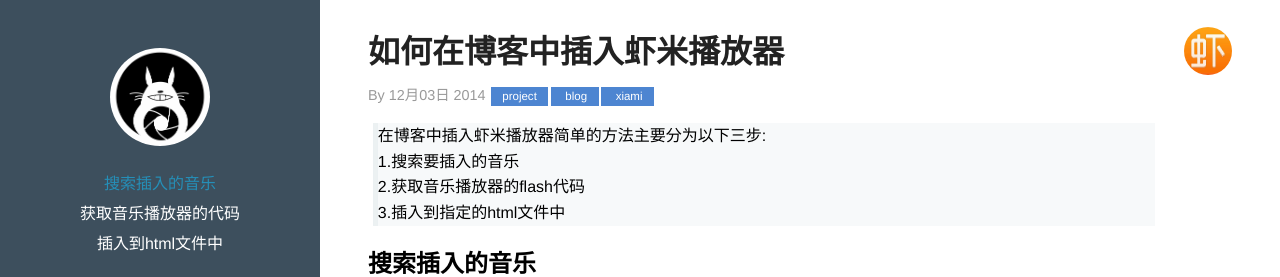
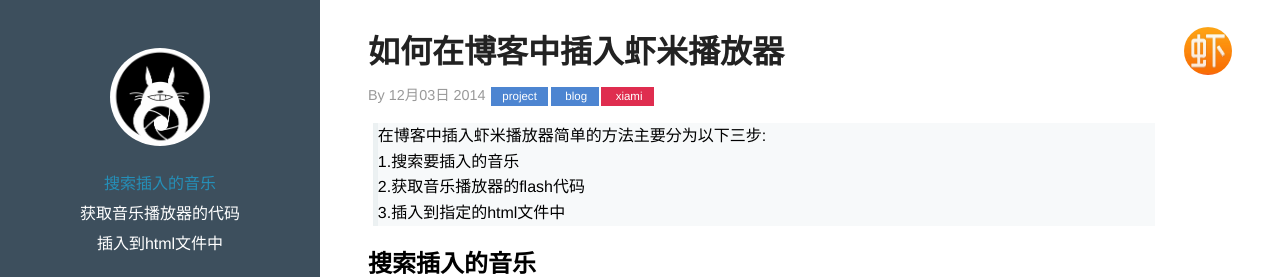
Before and after one commit to hexo2hexo/xwzpp.github.io, a Jekyll site: the page built from _posts/2014-12-03-insert-xiami-to-blog.md, in a window 1280 px wide. Shown: the top 277 px of the page. Built offline with Jekyll 4.4.1, drawn with Linux system fonts in a browser that asks for light colours; Markdown is read by kramdown in place of the engine named in the settings; comment, search, counter and statistics services are not loaded.

Commit message:
2014-12-5

```diff
--- a/_layouts/post.html
+++ b/_layouts/post.html
@@ -10,8 +10,8 @@
 
     <p class="post-meta">By {{ page.date | date: "%m" }}月{{ page.date | date: "%d" }}日  {{ page.date | date: "%Y" }}  <a
             class="post-categorybut " href="/type/#{{ post.categories  }}">{{ page.categories  }}</a><a
-            class="post-categorybut " href="/tag/#{{ page.tags | first }}"> {{ page.tags | first }}</a><a
-            class="post-categorybut " href="/tag/#{{ page.tags[1] }}">  {{ page.tags[1] }}</a>
+            class="post-category " href="/tag/#{{ page.tags | first }}"> {{ page.tags | first }}</a><a
+            class="post-category " href="/tag/#{{ page.tags[1] }}">  {{ page.tags[1] }}</a>
     </p>
 </header>
 <div class="article pure-u-22-24">
--- a/index.html
+++ b/index.html
@@ -18,6 +18,9 @@
                     class="post-categorybut " href="/type/#{{ post.categories  }}">{{ post.categories  }}</a><a
                     class="post-category " > {{ post.tags | first }}</a><a
                     class="post-category " >  {{ post.tags[1] }}</a>
+					{% for tag in post.tags %}
+					<a class="post-category " >  {{ tag }}</a>
+					{% endfor %}
             </p>
         </header>
 
```
